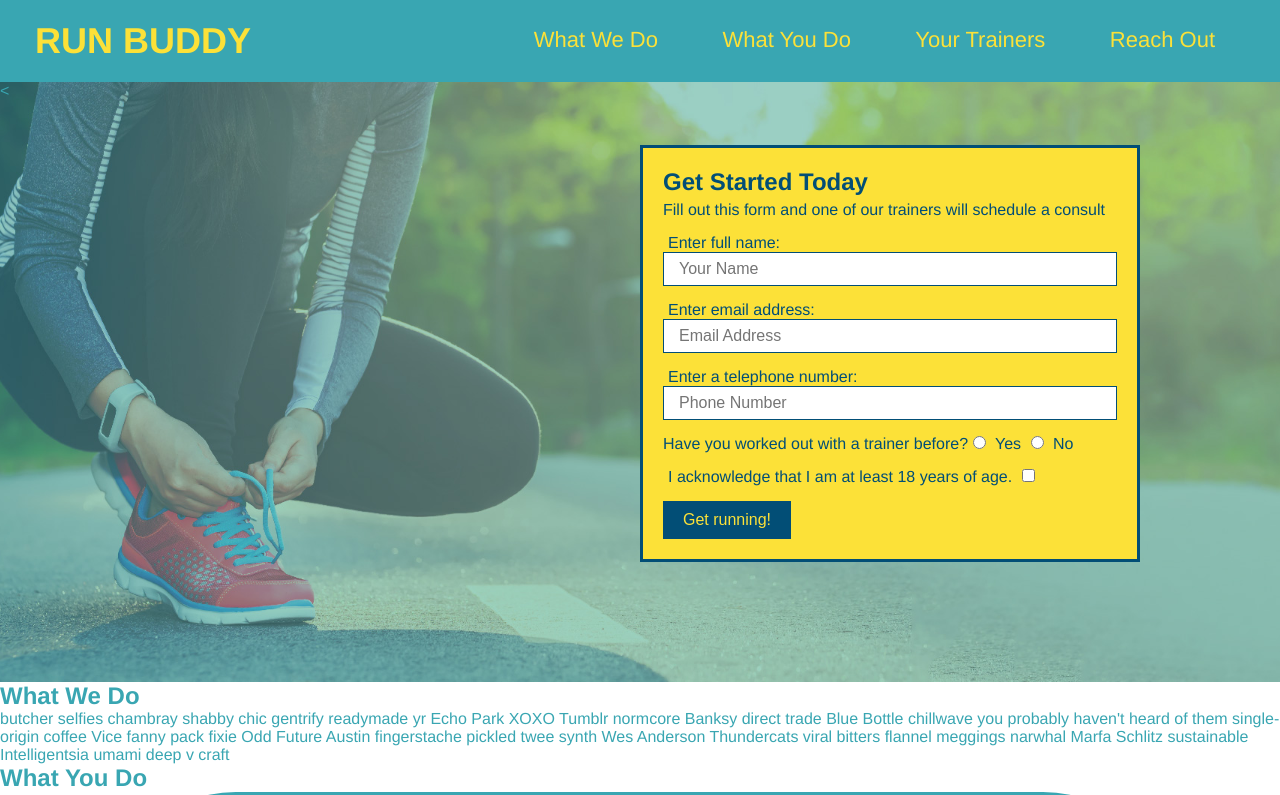
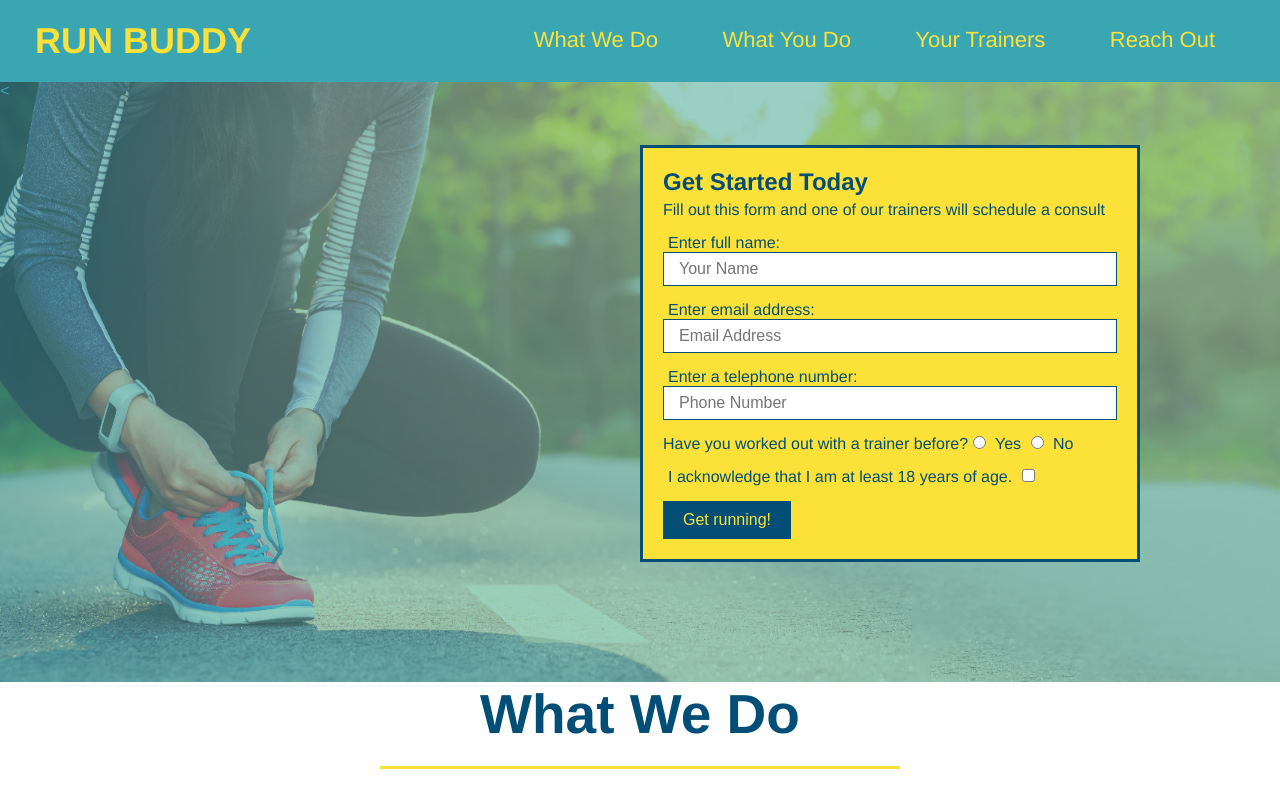
Before and after one commit to bryance97/run-buddy, a plain HTML site: page index.html in a window 1280 px wide. Shown: the top 795 px of the page. Drawn offline with Linux system fonts and the light colour scheme.

Commit message:
style what we do section

```diff
--- a/assets/css/style.css
+++ b/assets/css/style.css
@@ -139,4 +139,25 @@ footer a {
     padding: 10px 20px;
     font-size: 16px;
 }
-  /* HERO STYLES END */
+
+.intro {
+    text-align: center;
+}
+
+.intro h2 {
+  font-size: 55px;
+  color: #024e76;
+  margin-bottom: 35px;
+  padding: 0 100px 20px 100px;
+  border-bottom: 3px solid;
+  border-color: #fce138;
+  display: inline-block;
+}
+
+.intro p {
+    line-height: 1.7;
+    color: #39a6b2;
+    width: 80%;
+    font-size: 20px;
+    margin: 0 auto;
+  }
--- a/index.html
+++ b/index.html
@@ -80,7 +80,7 @@
 
 
     <!-- "what we do" section -->
-    <section id="what-we-do">
+    <section id="what-we-do" class="intro">
     <h2>What We Do</h2>
     <p>
         butcher selfies chambray shabby chic gentrify readymade yr Echo Park XOXO Tumblr normcore Banksy direct trade Blue Bottle chillwave you probably haven't heard of them single-origin coffee Vice fanny pack fixie Odd Future Austin fingerstache pickled twee synth Wes Anderson Thundercats viral bitters flannel meggings narwhal Marfa Schlitz sustainable Intelligentsia umami deep v craft
```
